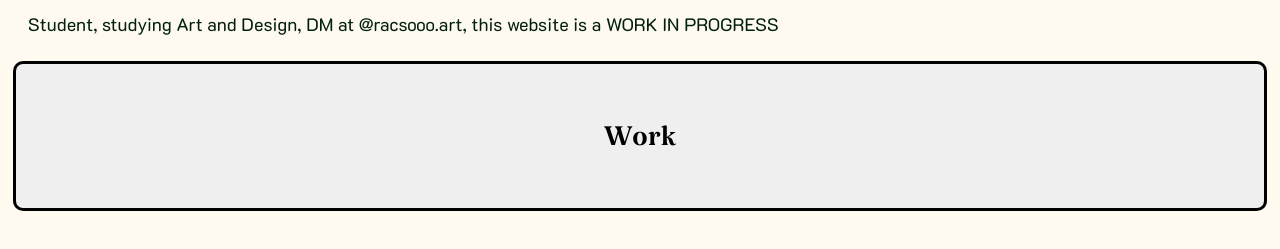
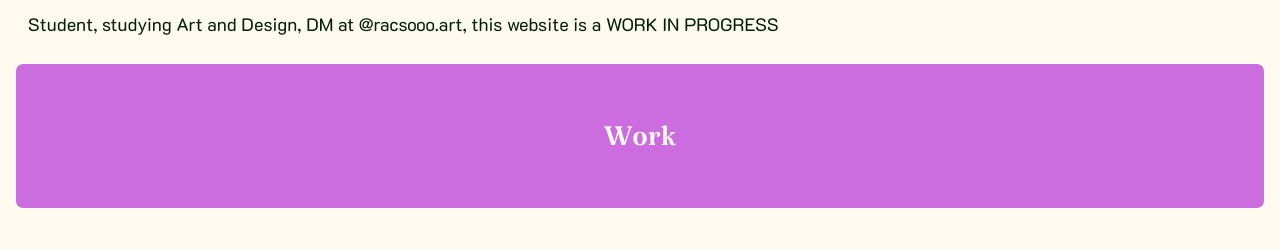
Before and after one commit to racsooo/racsooo.github.io, a plain HTML site: page index.html in a window 1280 px wide. Shown: the part 303-552 px from the top of the page. Drawn offline with Linux system fonts and the light colour scheme.

Commit message:
Button style

```diff
--- a/style.css
+++ b/style.css
@@ -147,20 +147,21 @@ button {
   font-family: 'katibehregular';
   font-size: 40px;
   width: 100%;
-  background-color: grey #cc6ddf;
+  color: floralwhite;
+  background-color:  #cc6ddf;
   border-radius: 10px;
   border-width: 3px;
   margin-bottom: 15px;
-  border-color: black;
+  border-color: floralwhite;
   border-style: solid;
 }
 
 button:hover {
-  border-color: grey;
+  border-color: white;
 }
 
 button:active {
-  border-color: white;
+  border-color: lightgrey;
 }
 
 .half {
```
